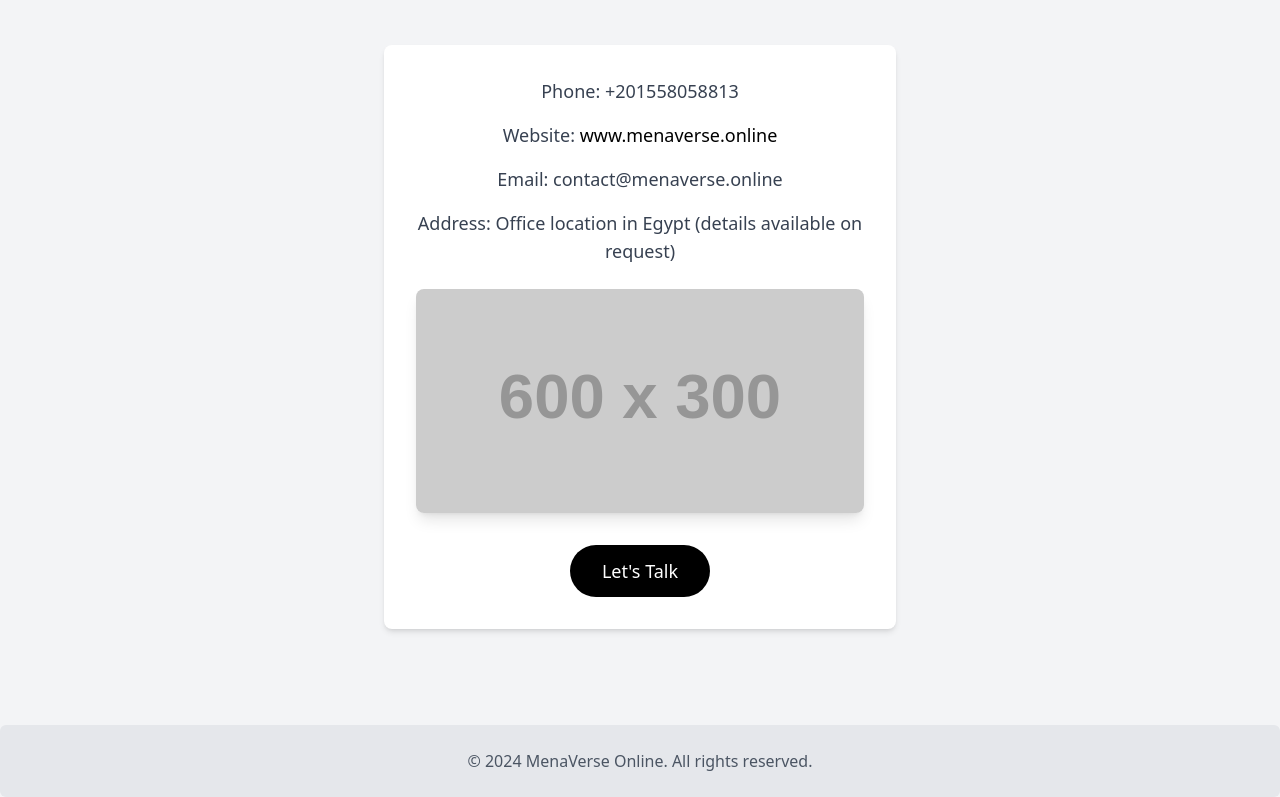
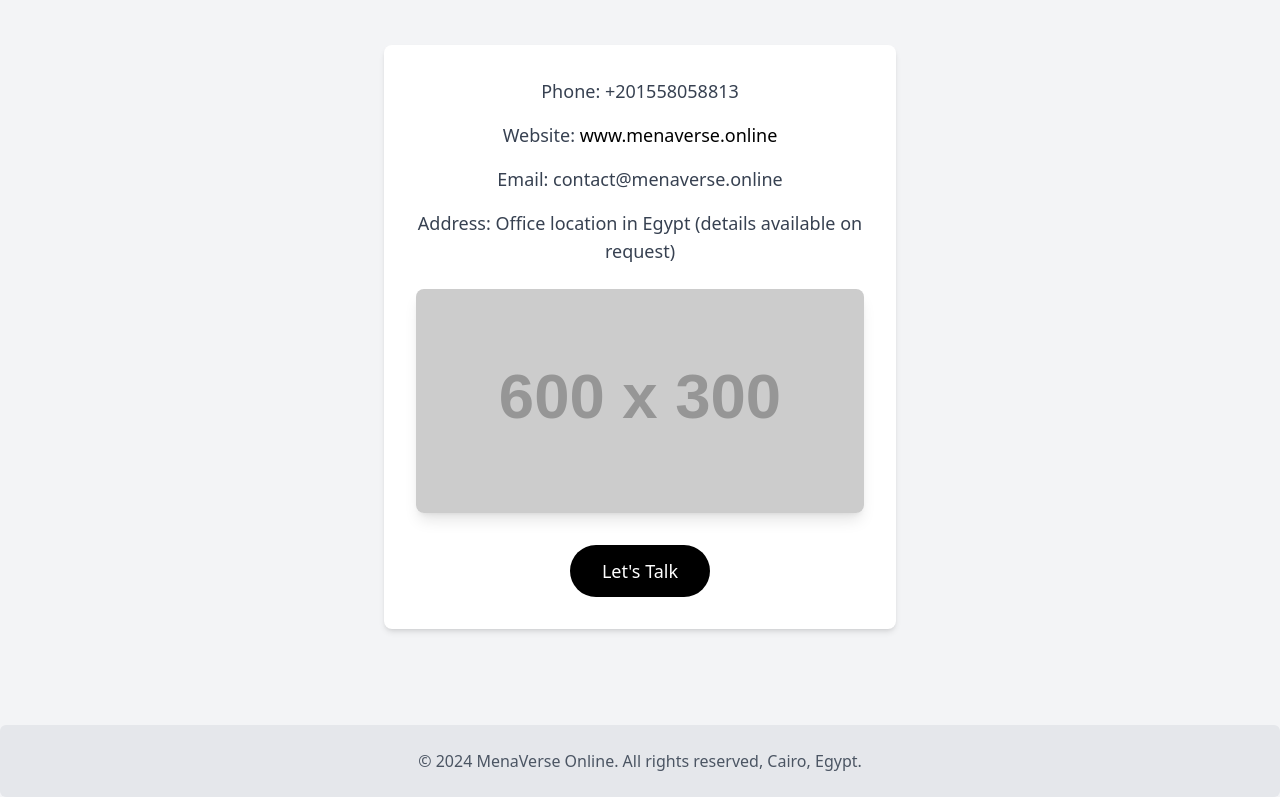
Before and after one commit to mohamedOmar11111/MenaVerse, a website: page index.html in a window 1280 px wide. Shown: the part 2887-3684 px from the top of the page. Drawn offline with nearby package versions, Linux system fonts and the light colour scheme; placeholder pictures from the web are drawn by us.

Commit message:
Update index.html

```diff
--- a/index.html
+++ b/index.html
@@ -303,7 +303,7 @@
 
     <footer class="bg-gray-200 py-6 rounded-md">
         <div class="container mx-auto px-4 text-center text-gray-600">
-            &copy; 2024 MenaVerse Online. All rights reserved.
+            &copy; 2024 MenaVerse Online. All rights reserved, Cairo, Egypt.
         </div>
     </footer>
 
```
